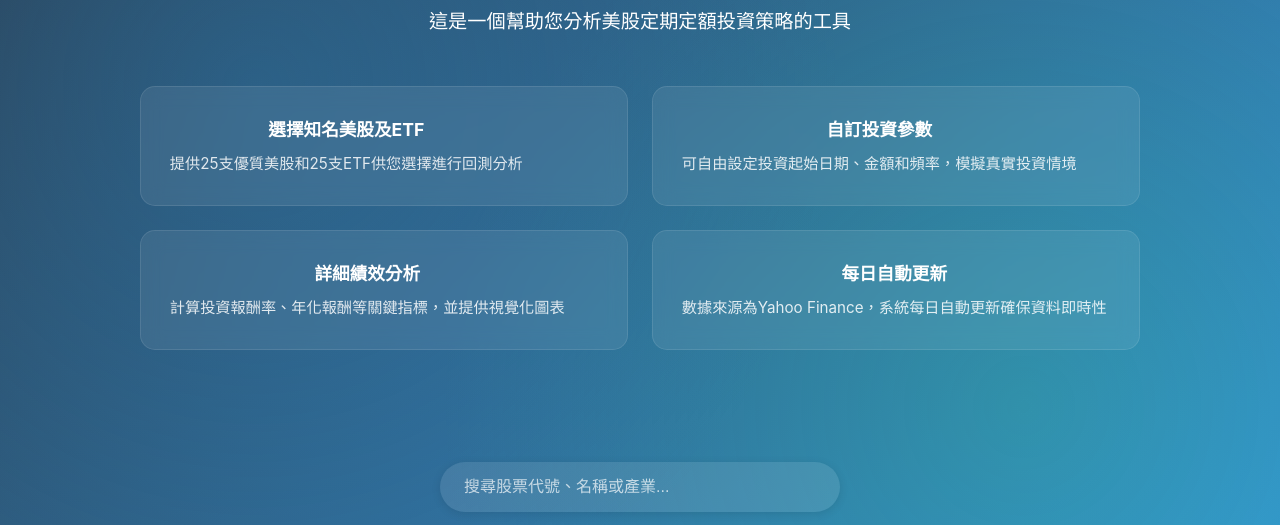
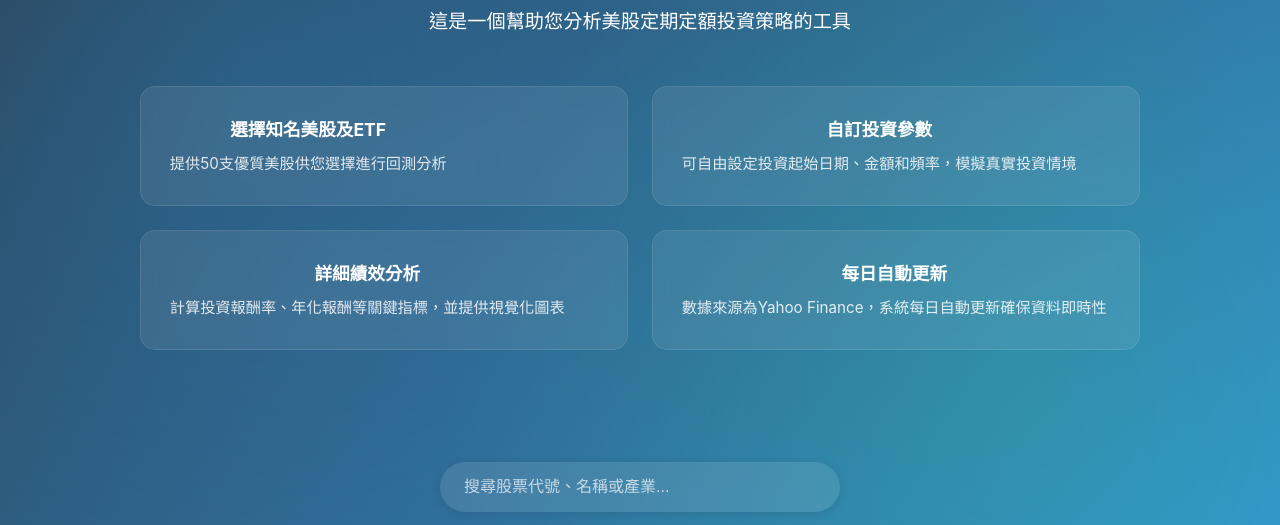
Before and after one commit to YanShuo0116/DCAstock, a plain HTML site: page index.html in a window 1280 px wide. Shown: the part 153-678 px from the top of the page. Drawn offline with nearby package versions, Linux system fonts and the light colour scheme.

Commit message:
Update index.html

```diff
--- a/index.html
+++ b/index.html
@@ -20,7 +20,7 @@
 
                         <div>
                             <strong>選擇知名美股及ETF</strong>
-                            <p>提供25支優質美股和25支ETF供您選擇進行回測分析</p>
+                            <p>提供50支優質美股供您選擇進行回測分析</p>
                         </div>
                     </li>
                     <li>
```
